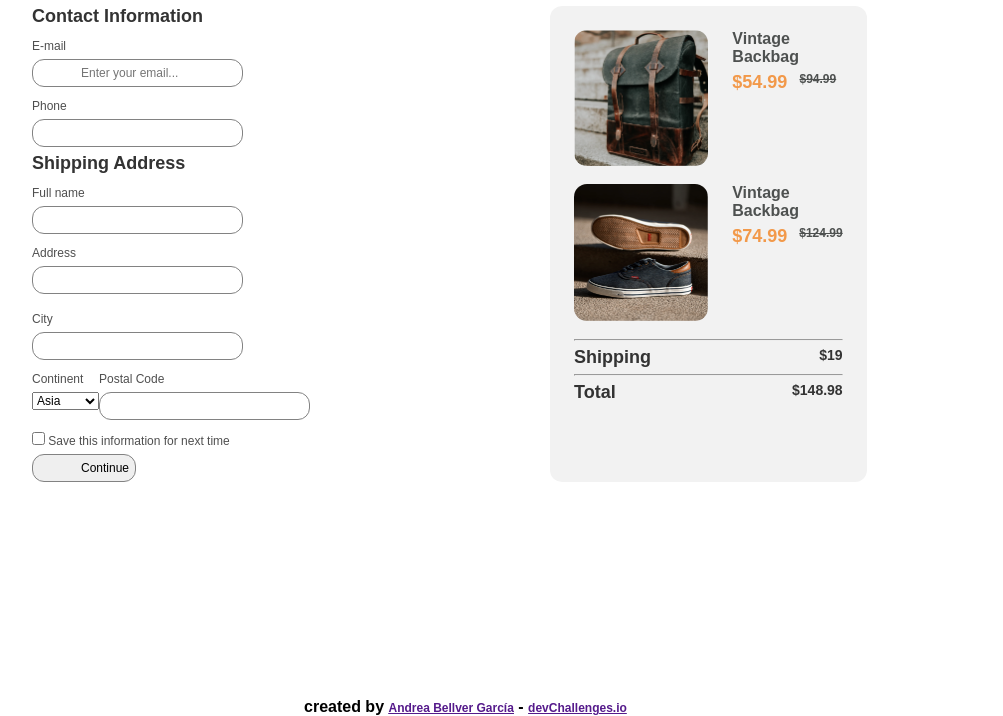
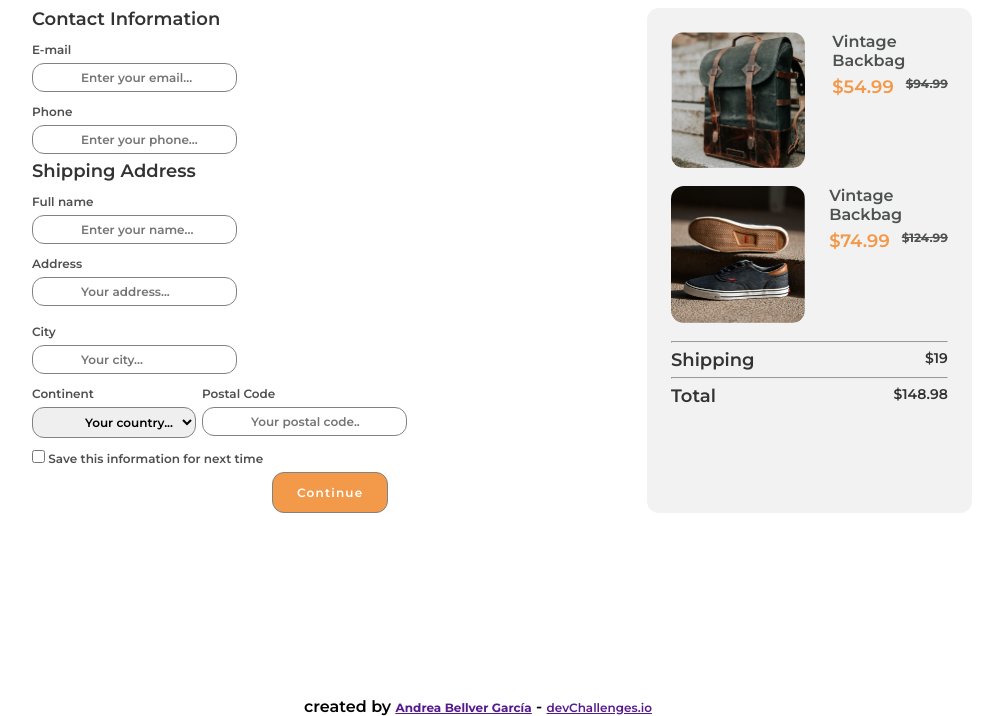
Before and after one commit to ponisworld/checkout, a plain HTML site: page index.html in a window 1280 px wide. Shown: the part 84-800 px from the top of the page, without its empty margins (208-1211 px from the left). Drawn offline with Linux system fonts and the light colour scheme.

Commit message:
I need to know how to put icons inside inputs!

```diff
--- a/assets/css/styles.css
+++ b/assets/css/styles.css
@@ -86,6 +86,20 @@ input {
     border-radius: 12px;
     padding:0.5rem 0.5rem 0.5rem 4rem;
 }
+select {
+    border: 1px solid #828282;
+    border-radius:12px;
+    padding: 0.5rem 0.5rem 0.5rem 4rem;
+    margin-right: 0.5rem;
+}
+input[type="submit"] {
+    padding: 1rem 2rem;
+    margin-left: 20rem;
+    background-color: #F2994A;
+    color: #fff;
+    font-weight: 600;
+    letter-spacing: 0.1rem;
+}
 /*
     ASIDE
 */
@@ -106,7 +120,7 @@ aside article img {
 aside {
     background-color: #F2F2F2;
     border-radius: 12px;
-    padding: 2rem 2rem 1rem 2rem;
+    padding: 2rem 2rem 0rem 2rem;
 }
 aside article {
     margin: 0 0 1.5rem 0;
--- a/index.html
+++ b/index.html
@@ -16,10 +16,12 @@
       href="https://devchallenges.io/"
     />
 
-    <link
-      href="https://fonts.googleapis.com/css2?family=Poppins:wght@400;500&display=swap"
-      rel="stylesheet"
-    />
+    <link href="https://fonts.googleapis.com/icon?family=Material+Icons"
+      rel="stylesheet">
+
+    <link rel="preconnect" href="https://fonts.googleapis.com">
+<link rel="preconnect" href="https://fonts.gstatic.com" crossorigin>
+<link href="https://fonts.googleapis.com/css2?family=Montserrat:wght@600;700&display=swap" rel="stylesheet">
 
     <link rel="stylesheet" href="assets/css/styles.css">
 
@@ -40,7 +42,7 @@
           <input placeholder="Enter your email..." type="email" name="email" id="email">
 
           <label for="tel">Phone</label>
-          <input type="tel" id="tel" name="tel">
+          <input placeholder="Enter your phone..." type="tel" id="tel" name="tel">
 
         </section>
         <section id="shipping">
@@ -48,18 +50,19 @@
           <h2>Shipping Address</h2>
 
           <label for="name">Full name</label>
-          <input type="text" name="name" id="name">
+          <input placeholder="Enter your name..." type="text" name="name" id="name">
 
           <label for="add">Address</label>
-          <input type="text" name="add" id="add">
+          <input placeholder="Your address..." type="text" name="add" id="add">
 
           <label for="city">City</label>
-          <input type="text" name="city" id="city">
+          <input placeholder="Your city..." type="text" name="city" id="city">
 
           <div class="gridTwoCol">
             <section>
               <label for="cont">Continent</label>
               <select name="cont" id="cont">
+                <option disabled selected>Your country...</option>
                 <option value="1">Asia</option>
                 <option value="2">America</option>
                 <option value="3">Africa</option>
@@ -69,7 +72,7 @@
             </section>
             <section>
               <label for="postal">Postal Code</label>
-              <input type="number" name="postal" id="postal">
+              <input placeholder="Your postal code.." type="number" name="postal" id="postal">
             </section>
           </div>
           <label>
```
